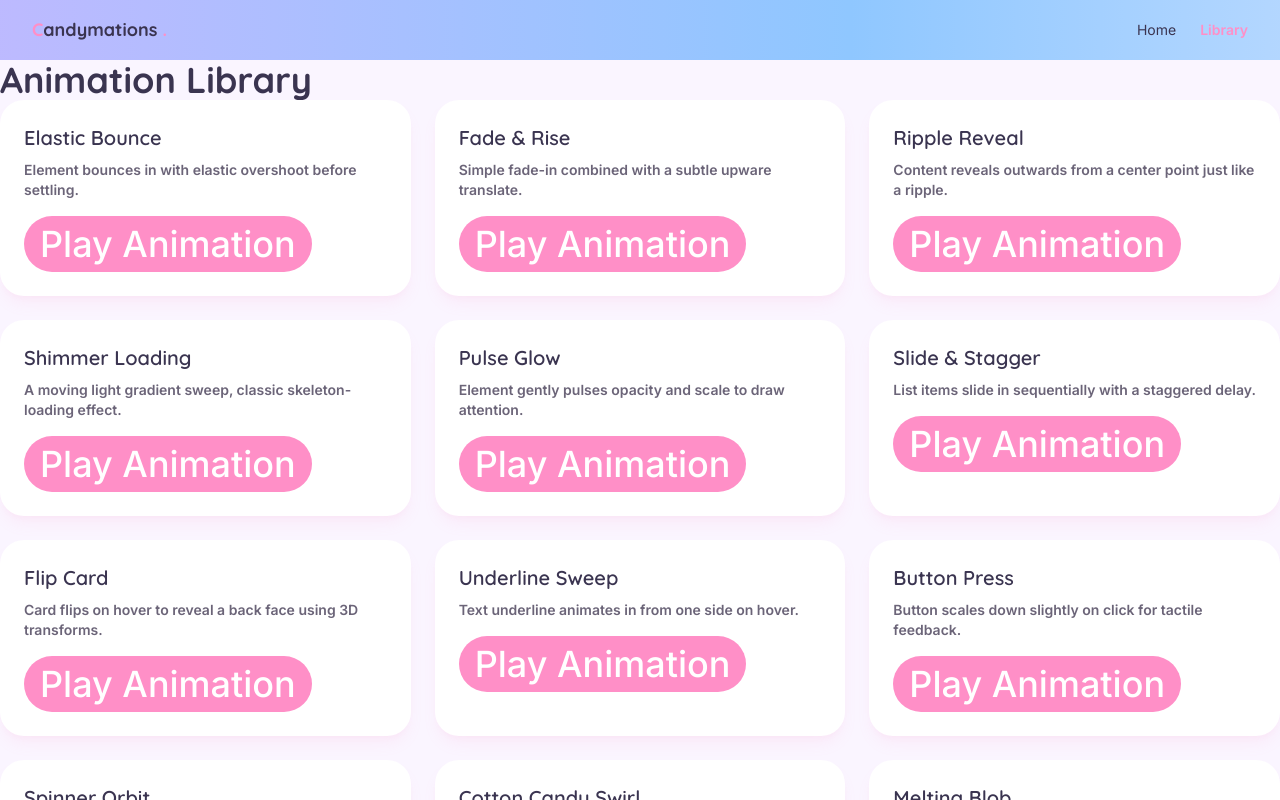
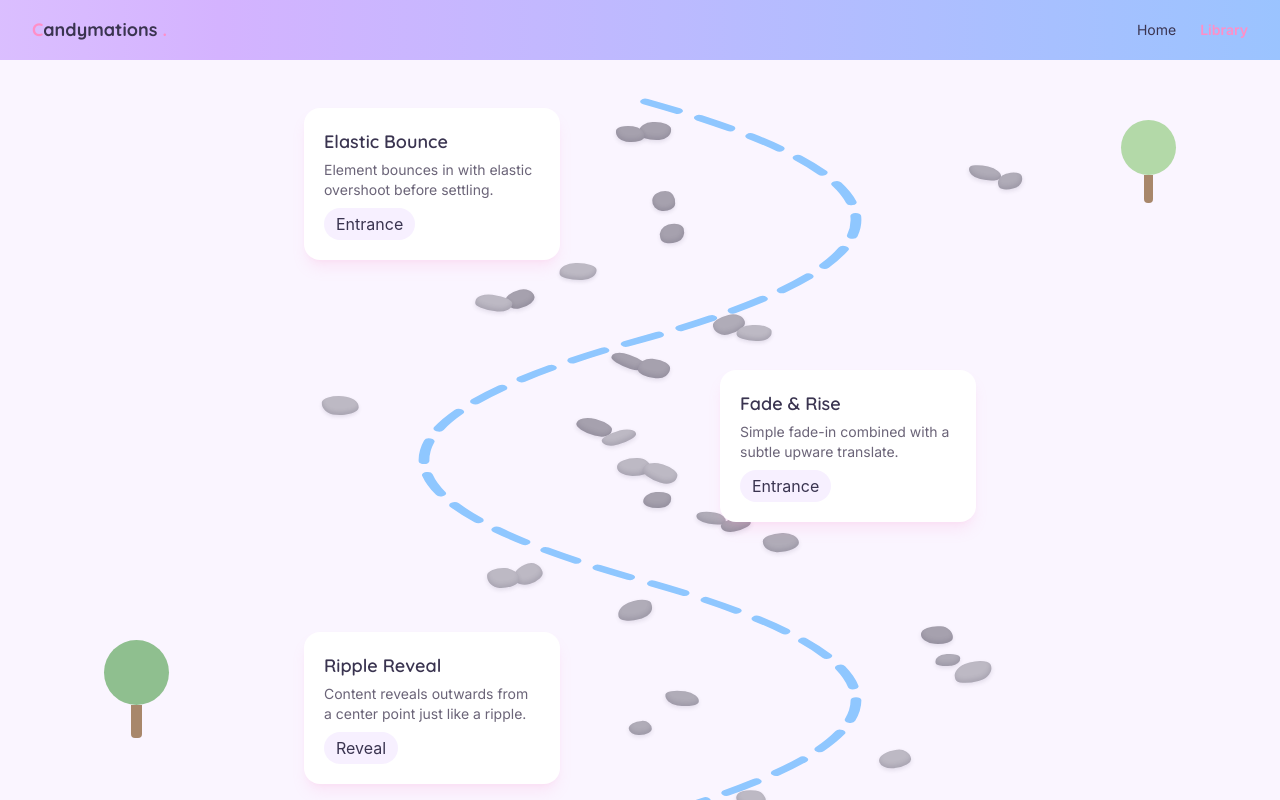
Before and after one commit to Krimzonn/Candymations, a React (Vite) app: page /library in a window 1280 px wide. Shown: the top 800 px of the page. Built offline with nearby package versions, Linux system fonts and the light colour scheme.

Commit message:
Added stepping stones, a flowing river and trees

```diff
--- a/src/components/AboutStats.jsx
+++ b/src/components/AboutStats.jsx
@@ -10,14 +10,15 @@ function AboutStats() {
     <div className="px-8 py-14 max-w-4xl mx-auto grid md:grid-cols-2 gap-10 items-center">
       <div>
         <h2 className="font-heading text-cc-text text-2xl font-bold mb-3">
-          Why this exercise exists?
+          Why does this exist?
         </h2>
         <p className="font-body text-cc-muted text-sm leading-relaxed">
           Candymations is a small showcase of hand-written CSS and Tailwind
-          animations, built as a way to sharpen animation skills one effect at a
-          time. Every piece here is written from scratch, from simple entrance
-          effects to more elaborate signature pieces; meant to be both a
-          reference and a little bit of fun to click through.
+          animations, built as a way to sharpen my animation skills one effect
+          at a time. Every piece here is written from scratch, from simple
+          entrance effects to more elaborate signature pieces; meant to be both
+          a reference and a little bit of fun to click through.{" "}
+          <span className="text-cc-pink font-bold text-base">Enjoy!</span>
         </p>
       </div>
 
--- /dev/null
+++ b/src/components/library/PathCard.jsx
@@ -0,0 +1,29 @@
+import { Link } from "react-router-dom";
+import { motion } from "framer-motion";
+
+function PathCard({ slug, name, description, category }) {
+  return (
+    <motion.div
+      initial={{ opacity: 0, y: 40 }}
+      whileInView={{ opacity: 1, y: 0 }}
+      viewport={{ once: true, amount: 0.4 }}
+      transition={{ duration: 0.5, ease: "easeOut" }}
+      className="w-64"
+    >
+      <Link
+        to={`/animations/${slug}`}
+        className="block bg-white rounded-2xl p-5 shadow-lg shadow-cc-pink/15 hover:translate-y-1 transition-transform"
+      >
+        <h3 className="font-heading text-cc-text text-lg font-semibold mb-1">
+          {name}
+        </h3>
+        <p className="font-body text-cc-muted text-sm mb-2">{description}</p>
+        <span className="inline-block bg-cc-lilac/20 text-cc-text px-3 py-1 rounded-full">
+          {category}
+        </span>
+      </Link>
+    </motion.div>
+  );
+}
+
+export default PathCard;
--- /dev/null
+++ b/src/components/library/River.jsx
@@ -0,0 +1,25 @@
+import { buildRiverPath } from "../../utils/riverPath";
+
+function River({ height = 2400 }) {
+  const path = buildRiverPath(height);
+
+  return (
+    <svg
+      className="absolute top-0 left-0 w-full pointer-events-none"
+      viewBox={`0 0 640 ${height}`}
+      preserveAspectRatio="none"
+      style={{ height }}
+    >
+      <path
+        d={path}
+        stroke="#8FC7FF"
+        strokeWidth="6"
+        strokeLinecap="round"
+        fill="none"
+        className="river-flow"
+      />
+    </svg>
+  );
+}
+
+export default River;
--- /dev/null
+++ b/src/components/library/SteppingStones.jsx
@@ -0,0 +1,72 @@
+import { getRiverX } from "../../utils/riverPath";
+
+const RADIUS_VARIANTS = [
+  "60% 40% 55% 45% / 50% 60% 40% 50%",
+  "45% 55% 40% 60% / 55% 45% 60% 40%",
+  "55% 45% 60% 40% / 40% 55% 45% 60%",
+  "50% 50% 40% 60% / 60% 40% 55% 45%",
+];
+
+const STONE_COLORS = ["#B0ACB8", "#A6A1AE", "#BDB9C4"];
+
+function SteppingStones({ count, spacing }) {
+  const totalHeight = count * spacing;
+  const stones = [];
+  let y = 60;
+
+  let seed = 42;
+  const rand = () => {
+    seed = (seed * 9301 + 49279) % 233280;
+    return seed / 233280;
+  };
+
+  while (y < totalHeight) {
+    const x = getRiverX(y, totalHeight);
+    const xPercent = (x / 640) * 100;
+    const clusterSize = 1 + Math.floor(rand() * 2);
+
+    const clusterSide = rand() > 0.5 ? 1 : -1;
+    const clusterOffset = clusterSide * (10 + rand() * 5);
+
+    for (let c = 0; c < clusterSize; c++) {
+      const withinCluster = clusterSide * c * 2.2;
+
+      stones.push({
+        top: y + rand() * 12 - 6 + c * 10,
+        left: xPercent + clusterOffset + withinCluster,
+        width: 22 + rand() * 16,
+        height: 12 + rand() * 8,
+        rotate: rand() * 40 - 20,
+        radiusVariant:
+          RADIUS_VARIANTS[Math.floor(rand() * RADIUS_VARIANTS.length)],
+        color: STONE_COLORS[Math.floor(rand() * STONE_COLORS.length)],
+      });
+    }
+
+    y += 20 + rand() * 25;
+  }
+
+  return (
+    <div className="absolute inset-0 pointer-events-none">
+      {stones.map((stone, i) => (
+        <div
+          key={i}
+          className="absolute"
+          style={{
+            top: stone.top,
+            left: `${stone.left}%`,
+            width: stone.width,
+            height: stone.height,
+            transform: `translateX(-50%) rotate(${stone.rotate}deg)`,
+            borderRadius: stone.radiusVariant,
+            backgroundColor: stone.color,
+            boxShadow:
+              "inset 0 -3px 4px rgba(58,52,80,0.15), 0 2px 4px rgba(58,52,80,0.12)",
+          }}
+        />
+      ))}
+    </div>
+  );
+}
+
+export default SteppingStones;
--- /dev/null
+++ b/src/components/library/TreeScenery.jsx
@@ -0,0 +1,37 @@
+function Tree({ top, side, color = "#8F8F8F", size = 70 }) {
+  return (
+    <div
+      className={`absolute flex flex-col items-center ${side === "left" ? "left-4 md:left-10" : "right-4 md:right-10"}`}
+      style={{ top }}
+    >
+      <div
+        className="rounded-full"
+        style={{ width: size, height: size, backgroundColor: color }}
+      />
+      <div
+        className="bg-[#A8876B] rounded-b-sm"
+        style={{ width: size * 0.18, height: size * 0.5 }}
+      />
+    </div>
+  );
+}
+
+function TreeScenery({ count, spacing }) {
+  const colors = ["#B3D9A8", "#8FBF8F", "#A8D9C7"];
+  const trees = Array.from({ length: Math.ceil(count / 2) }, (_, i) => ({
+    top: 60 + i * spacing * 2,
+    side: i % 2 === 0 ? "right" : "left",
+    color: colors[i % colors.length],
+    size: 55 + (i % 3) * 10,
+  }));
+
+  return (
+    <div className="absolute inset-0 pointer-events-none hidden md:block">
+      {trees.map((tree, i) => (
+        <Tree key={i} {...tree} />
+      ))}
+    </div>
+  );
+}
+
+export default TreeScenery;
--- a/src/index.css
+++ b/src/index.css
@@ -34,6 +34,12 @@
   }
 }
 
+@keyframes river-dash {
+  to {
+    stroke-dashoffset: -34;
+  }
+}
+
 .belt-track {
   animation: belt-scroll 30s linear infinite;
   will-change: transform;
@@ -41,6 +47,11 @@
 
 .belt-track:hover {
   animation-play-state: paused;
+}
+
+.river-flow {
+  stroke-dasharray: 20 14;
+  animation: river-dash 2s linear infinite;
 }
 
 .animated-gradient {
--- a/src/pages/Library.jsx
+++ b/src/pages/Library.jsx
@@ -1,13 +1,31 @@
 import { animations } from "../data/animations";
-import AnimationCard from "../components/AnimationCard";
+import River from "../components/library/River";
+import PathCard from "../components/library/PathCard";
+import TreeScenery from "../components/library/TreeScenery";
+import SteppingStones from "../components/library/SteppingStones";
+
+const CARD_SPACING = 260;
+const CONTENT_HEIGHT = animations.length * CARD_SPACING + 200;
 
 function Library() {
   return (
-    <div className="font-heading text-cc-text text-4xl font-bold mb-8">
-      Animation Library
-      <div className="grid grid-cols-1 md:grid-cols-2 lg:grid-cols-3 gap-6">
-        {animations.map((anim) => (
-          <AnimationCard key={anim.slug} {...anim} />
+    <div
+      className="relative px-8 py-12 overflow-hidden max-w-6xl mx-auto"
+      style={{ minHeight: CONTENT_HEIGHT }}
+    >
+      <River height={CONTENT_HEIGHT} />
+      <SteppingStones count={animations.length} spacing={CARD_SPACING} />
+      <TreeScenery count={animations.length} spacing={CARD_SPACING} />
+
+      <div className="relative max-w-2xl mx-auto">
+        {animations.map((anim, i) => (
+          <div
+            key={anim.slug}
+            className={`flex ${i % 2 === 0 ? "justify-start" : "justify-end"}`}
+            style={{ marginBottom: CARD_SPACING - 150 }}
+          >
+            <PathCard {...anim} />
+          </div>
         ))}
       </div>
     </div>
--- /dev/null
+++ b/src/utils/riverPath.js
@@ -0,0 +1,32 @@
+export function getRiverX(y, height) {
+  const segmentHeight = 240;
+  const segment = Math.floor(y / segmentHeight);
+  const t = (y % segmentHeight) / segmentHeight;
+
+  const swingOut = segment % 2 === 0 ? 460 : 180;
+  const startX = 320;
+  const endX = 320;
+
+  const mt = 1 - t;
+  const x =
+    mt * mt * mt * startX +
+    3 * mt * mt * t * swingOut +
+    3 * mt * t * t * swingOut +
+    t * t * t * endX;
+
+  return x;
+}
+
+export function buildRiverPath(height) {
+  const segments = Math.ceil(height / 240);
+  let path = "M 320 40";
+
+  for (let i = 0; i < segments; i++) {
+    const y1 = 40 + i * 240 + 80;
+    const y2 = 40 + i * 240 + 160;
+    const yEnd = 40 + (i + 1) * 240;
+    const swingOut = i % 2 === 0 ? 480 : 160;
+    path += ` C ${swingOut} ${y1}, ${swingOut} ${y2}, 320 ${yEnd}`;
+  }
+  return path;
+}
```
